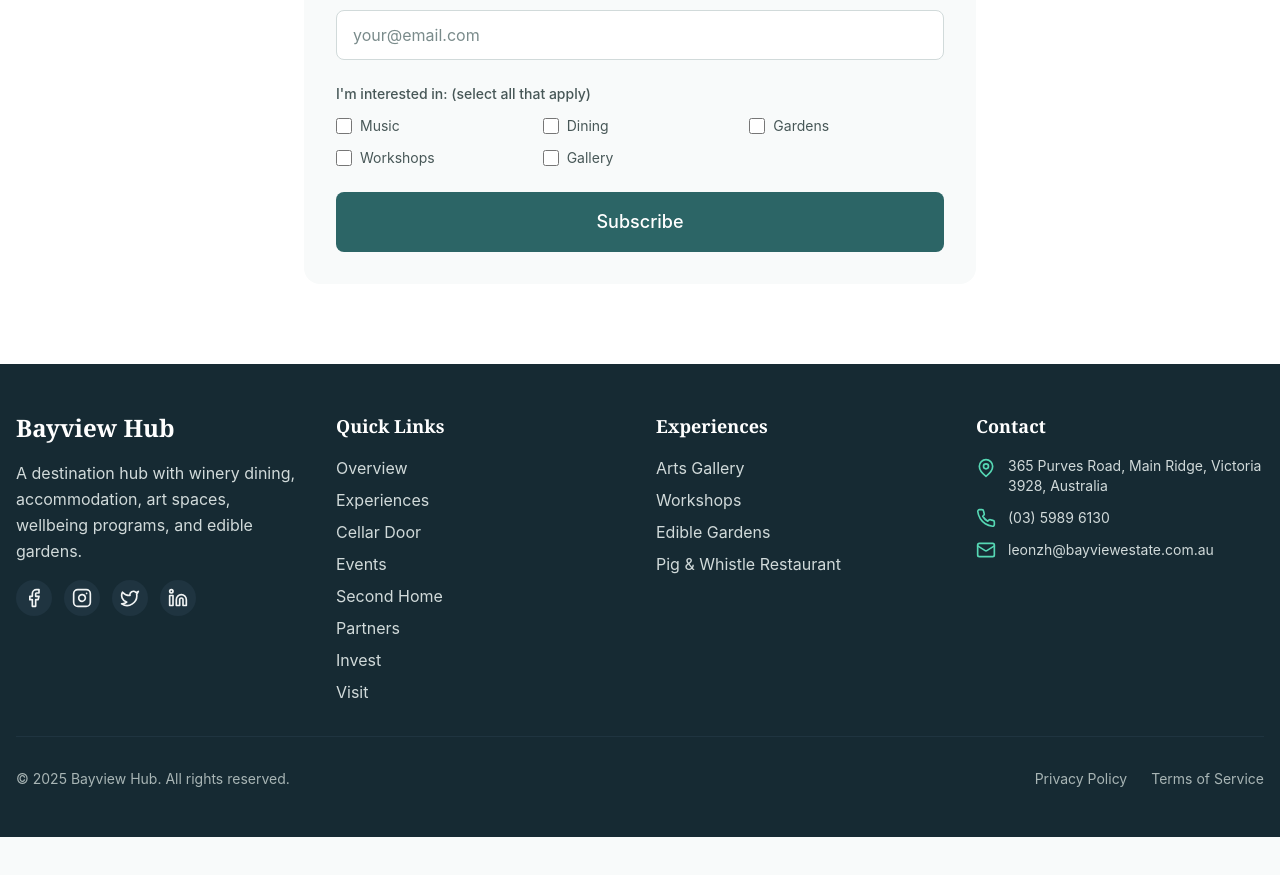
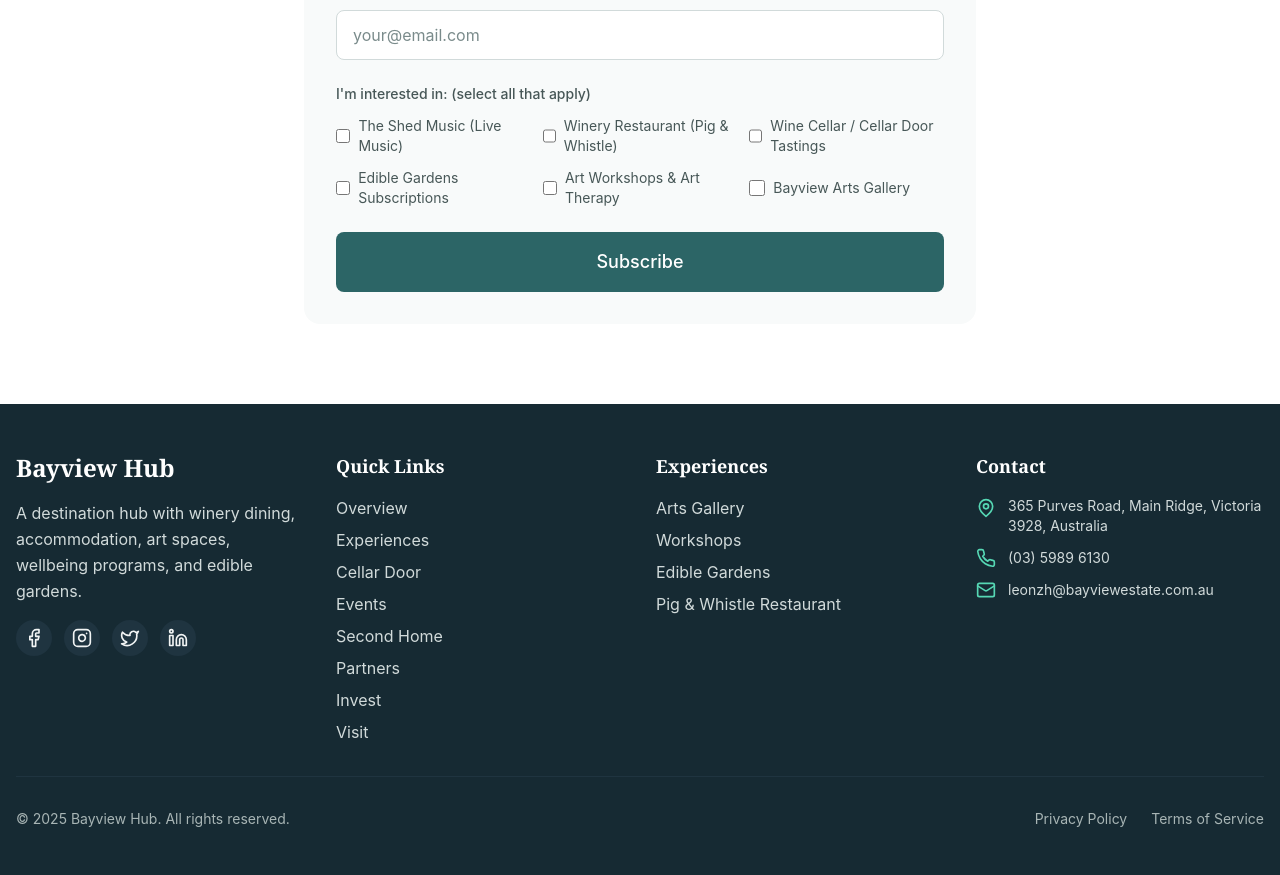
Before and after one commit to thepig365/bayviewhub, a Next.js app: page / in a window 1280 px wide. Shown: the part 5445-6320 px from the top of the page. Before the commit the page ends 6282 px from the top, so only its background shows below. Built offline with nearby package versions, Linux system fonts and the light colour scheme; no server answers.

Commit message:
Update newsletter interests labels and add cellar door

```diff
--- a/components/ui/NewsletterForm.tsx
+++ b/components/ui/NewsletterForm.tsx
@@ -9,11 +9,12 @@
   const [status, setStatus] = useState<'idle' | 'loading' | 'success' | 'error'>('idle')
 
   const interestOptions = [
-    { id: 'music', label: 'Music' },
-    { id: 'dining', label: 'Dining' },
-    { id: 'gardens', label: 'Gardens' },
-    { id: 'workshops', label: 'Workshops' },
-    { id: 'gallery', label: 'Gallery' },
+    { id: 'music', label: 'The Shed Music (Live Music)' },
+    { id: 'dining', label: 'Winery Restaurant (Pig & Whistle)' },
+    { id: 'cellar', label: 'Wine Cellar / Cellar Door Tastings' },
+    { id: 'gardens', label: 'Edible Gardens Subscriptions' },
+    { id: 'workshops', label: 'Art Workshops & Art Therapy' },
+    { id: 'gallery', label: 'Bayview Arts Gallery' },
   ]
 
   const handleInterestToggle = (id: string) => {
```
